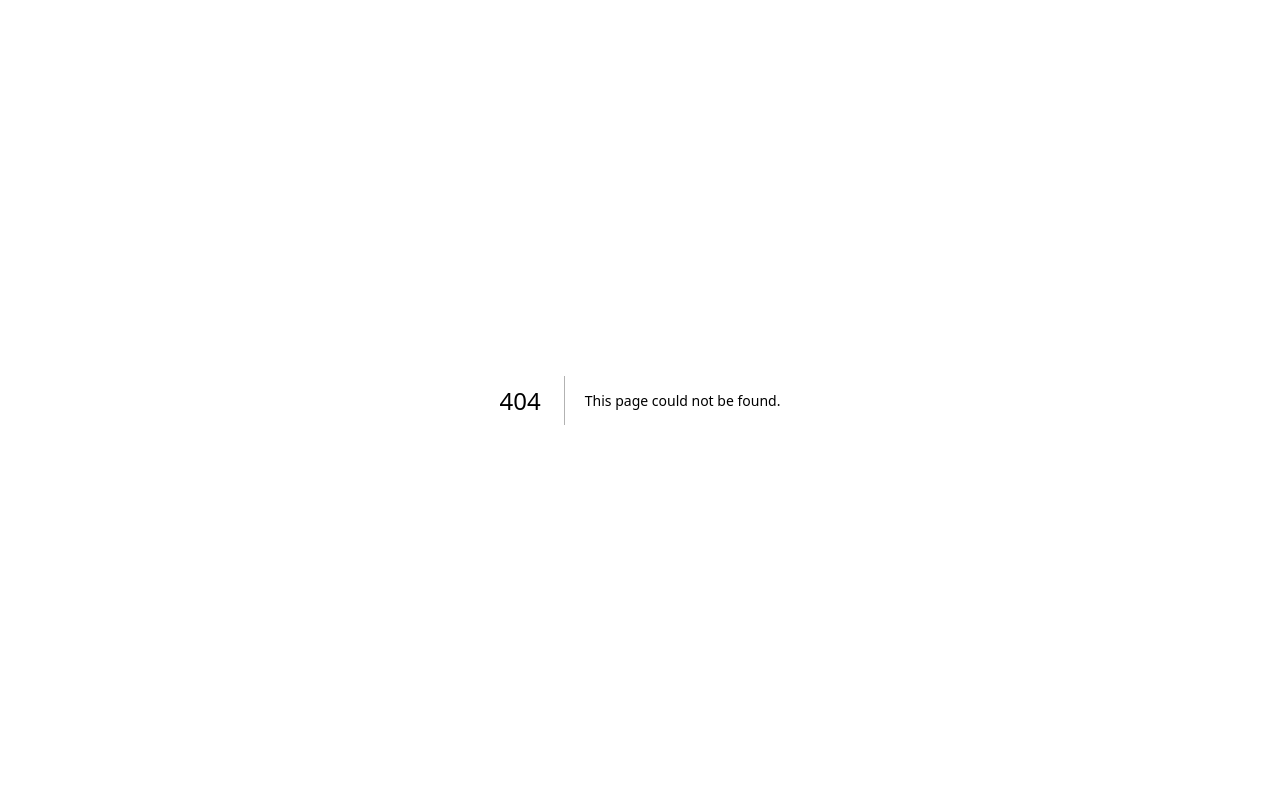
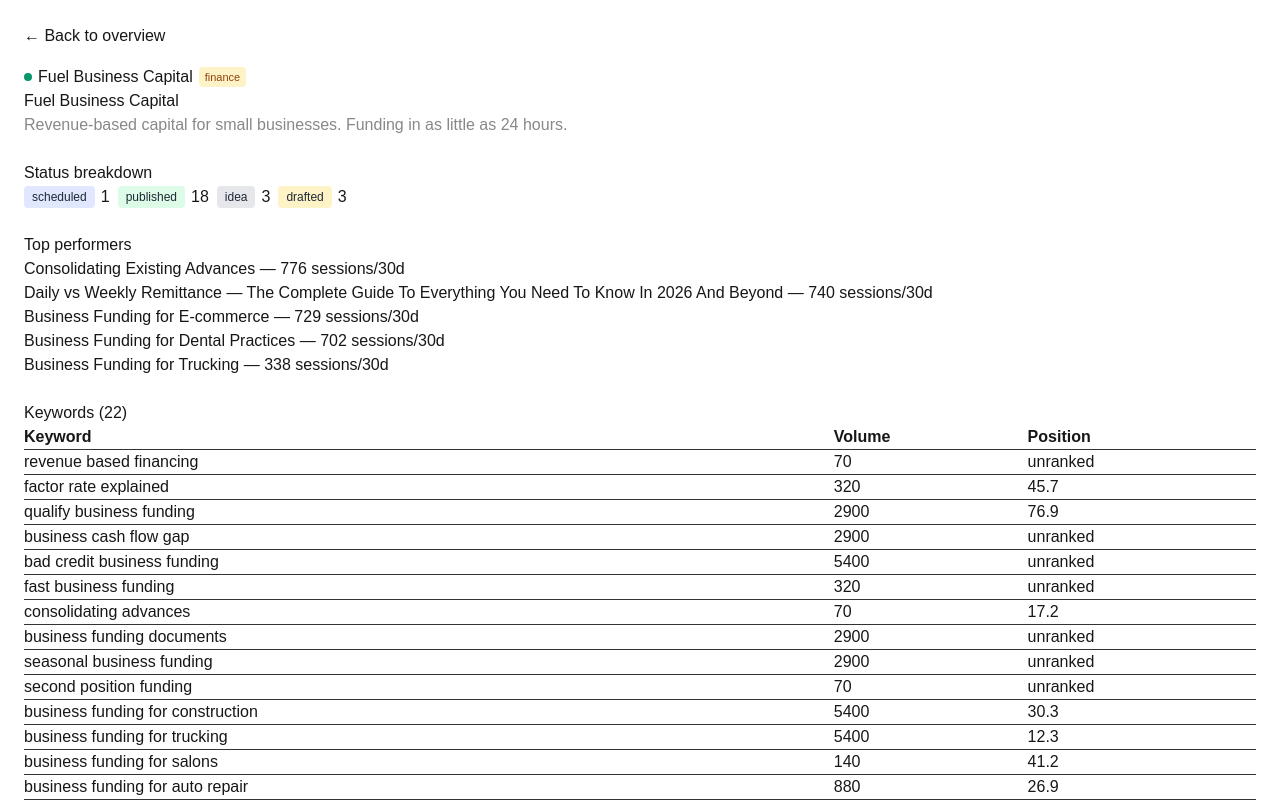
Before and after one commit to miyaarif/blog-dashboard-, a Next.js app: page /sites/site_fuel in a window 1280 px wide. Before the commit this address had no page. Shown: the top 800 px of the page. Built offline with nearby package versions, Linux system fonts and the light colour scheme.

Commit message:
M5: per-site detail page with status breakdown, top performers, keywords

```diff
--- a/app/page.tsx
+++ b/app/page.tsx
@@ -1,11 +1,79 @@
-import { getArticles } from "@/lib/sites";
-import { findDuplicateGroups } from "@/lib/scoring/duplicates";
+import { getSites, getArticles } from "@/lib/sites";
+import Link from "next/link";
+import SiteBadge from "@/components/SiteBadge";
 
 export default function Home() {
+  const sites = getSites();
   const articles = getArticles();
-  const groups = findDuplicateGroups(articles);
 
   return (
-    <pre>{JSON.stringify({ groupCount: groups.length, groups }, null, 2)}</pre>
+    <div style={{ padding: 24 }}>
+      <h1>Network overview</h1>
+
+      <div
+        style={{
+          display: "grid",
+          gridTemplateColumns: "repeat(3, 1fr)",
+          gap: 16,
+          marginTop: 16,
+        }}
+      >
+        {sites.map((site) => {
+          const siteArticles = articles.filter((a) => a.site_id === site.id);
+          const publishedCount = siteArticles.filter(
+            (a) => a.status === "published",
+          ).length;
+          const totalTraffic = siteArticles.reduce(
+            (sum, a) => sum + a.organic_sessions_30d,
+            0,
+          );
+
+          // rough weekly published rate: published articles / assume network has been running ~10 weeks
+          const weeksRunning = 10;
+          const weeklyRate = publishedCount / weeksRunning;
+          const onTarget = weeklyRate >= site.publishing_cadence_per_week;
+
+          return (
+            <Link
+              key={site.id}
+              href={`/sites/${site.id}`}
+              style={{
+                display: "block",
+                border: "1px solid #333",
+                borderRadius: 8,
+                padding: 16,
+                textDecoration: "none",
+                color: "inherit",
+              }}
+            >
+              <SiteBadge site={site} />
+              <div style={{ fontSize: 24, fontWeight: 600, marginTop: 8 }}>
+                {siteArticles.length} articles
+              </div>
+              <div style={{ fontSize: 13, color: "#888", marginTop: 4 }}>
+                {publishedCount} published &middot; {totalTraffic} sessions/30d
+              </div>
+              <span
+                style={{
+                  display: "inline-block",
+                  marginTop: 8,
+                  fontSize: 12,
+                  padding: "2px 8px",
+                  borderRadius: 4,
+                  backgroundColor: onTarget ? "#dcfce7" : "#fee2e2",
+                  color: onTarget ? "#166534" : "#991b1b",
+                }}
+              >
+                {onTarget ? "On target" : "Behind target"}
+              </span>
+            </Link>
+          );
+        })}
+      </div>
+
+      <div style={{ marginTop: 32 }}>
+        <Link href="/articles">View all articles →</Link>
+      </div>
+    </div>
   );
 }
--- /dev/null
+++ b/app/sites/[siteId]/page.tsx
@@ -0,0 +1,85 @@
+import { use } from "react";
+import Link from "next/link";
+import { getSiteById, getArticlesBySite, getKeywordsBySite } from "@/lib/sites";
+import SiteBadge from "@/components/SiteBadge";
+import StatusPill from "@/components/StatusPill";
+
+export default function SitePage({
+  params,
+}: {
+  params: Promise<{ siteId: string }>;
+}) {
+  const { siteId } = use(params);
+  const site = getSiteById(siteId);
+
+  if (!site) {
+    return <div style={{ padding: 24 }}>Site not found.</div>;
+  }
+
+  const articles = getArticlesBySite(siteId);
+  const keywords = getKeywordsBySite(siteId);
+
+  const statusCounts: Record<string, number> = {};
+  articles.forEach((a) => {
+    statusCounts[a.status] = (statusCounts[a.status] || 0) + 1;
+  });
+
+  const topPerformers = [...articles]
+    .sort((a, b) => b.organic_sessions_30d - a.organic_sessions_30d)
+    .slice(0, 5);
+
+  return (
+    <div style={{ padding: 24 }}>
+      <Link href="/">← Back to overview</Link>
+
+      <div style={{ marginTop: 16 }}>
+        <SiteBadge site={site} />
+      </div>
+      <h1>{site.name}</h1>
+      <p style={{ color: "#888" }}>{site.description}</p>
+
+      <h2 style={{ marginTop: 24 }}>Status breakdown</h2>
+      <div style={{ display: "flex", gap: 8 }}>
+        {Object.entries(statusCounts).map(([status, count]) => (
+          <div
+            key={status}
+            style={{ display: "flex", alignItems: "center", gap: 6 }}
+          >
+            <StatusPill status={status} />
+            <span>{count}</span>
+          </div>
+        ))}
+      </div>
+
+      <h2 style={{ marginTop: 24 }}>Top performers</h2>
+      <ol>
+        {topPerformers.map((a) => (
+          <li key={a.id}>
+            <Link href={`/articles/${a.id}`}>{a.title}</Link> —{" "}
+            {a.organic_sessions_30d} sessions/30d
+          </li>
+        ))}
+      </ol>
+
+      <h2 style={{ marginTop: 24 }}>Keywords ({keywords.length})</h2>
+      <table style={{ width: "100%", borderCollapse: "collapse" }}>
+        <thead>
+          <tr>
+            <th style={{ textAlign: "left" }}>Keyword</th>
+            <th style={{ textAlign: "left" }}>Volume</th>
+            <th style={{ textAlign: "left" }}>Position</th>
+          </tr>
+        </thead>
+        <tbody>
+          {keywords.map((k) => (
+            <tr key={k.keyword} style={{ borderTop: "1px solid #333" }}>
+              <td>{k.keyword}</td>
+              <td>{k.monthly_volume}</td>
+              <td>{k.current_position ?? "unranked"}</td>
+            </tr>
+          ))}
+        </tbody>
+      </table>
+    </div>
+  );
+}
```
